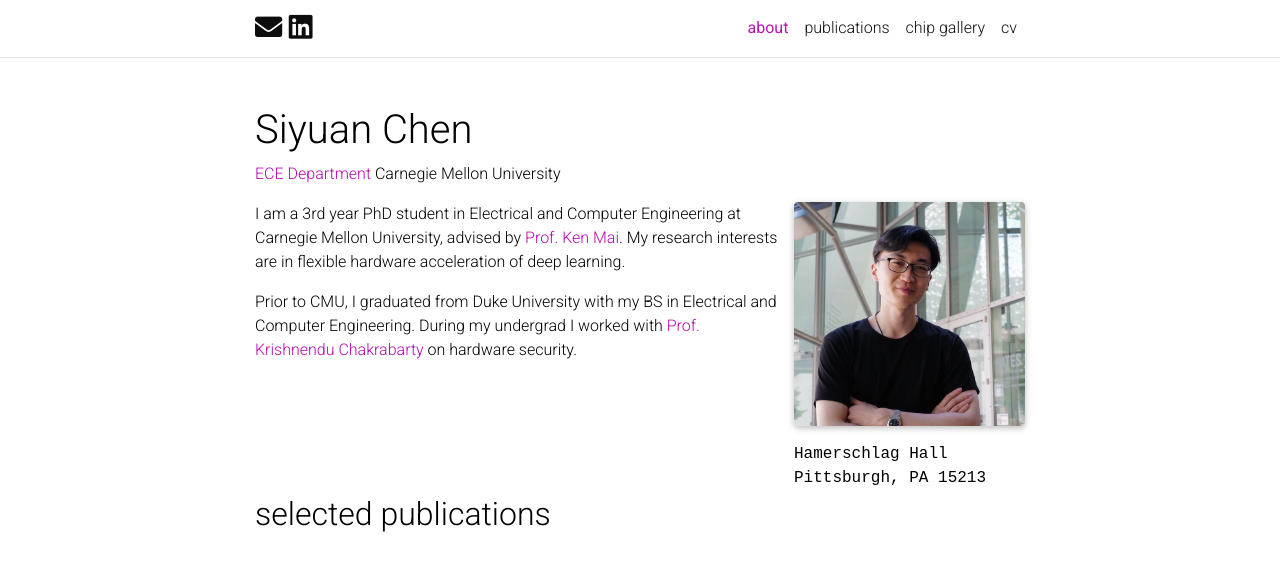
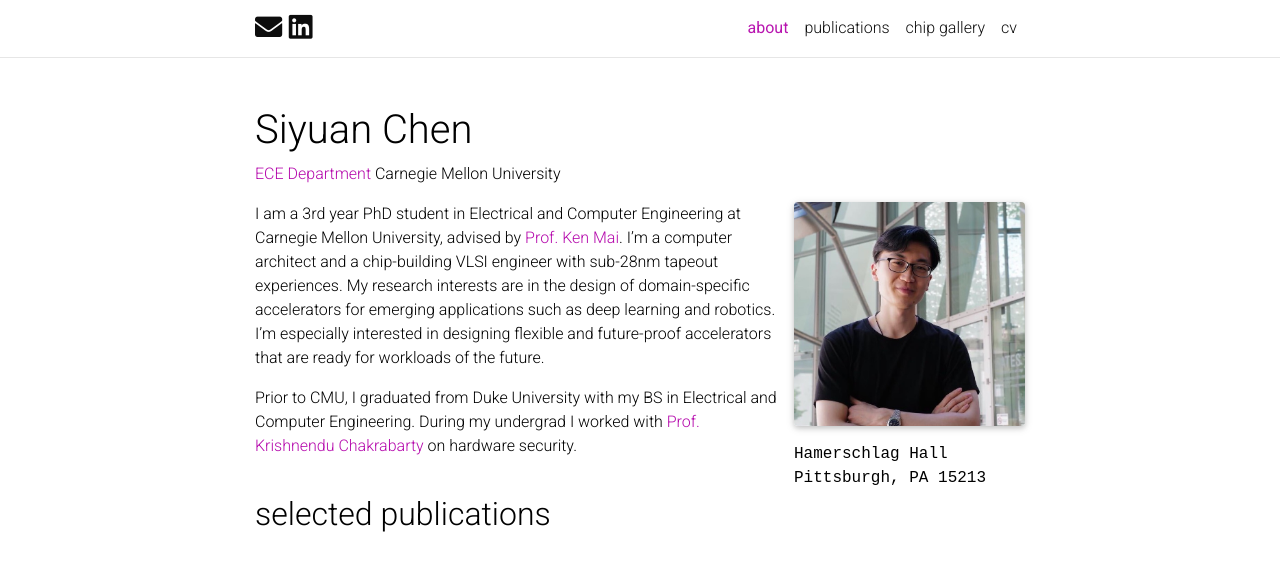
Before and after one commit to chensy7/chensy7.github.io, a Jekyll site: the page built from _pages/about.md, in a window 1280 px wide, cut to the strip 0-562 px from the top of the page. Built offline with Jekyll 4.4.1, drawn with Linux system fonts in a browser that asks for light colours; full-size pictures stand in for the smaller copies a plugin makes; comment, search, counter and statistics services are not loaded; a style sheet for code colours, icons or effects is not loaded.

Commit message:
Update about.md

```diff
--- a/_pages/about.md
+++ b/_pages/about.md
@@ -18,6 +18,6 @@ selected_papers: true # includes a list of papers marked as "selected={true}"
 social: false  # includes social icons at the bottom of the page
 ---
 
-I am a 3rd year PhD student in Electrical and Computer Engineering at Carnegie Mellon University, advised by [Prof. Ken Mai](https://www.ece.cmu.edu/directory/bios/mai-ken.html). My research interests are in flexible hardware acceleration of deep learning.
+I am a 3rd year PhD student in Electrical and Computer Engineering at Carnegie Mellon University, advised by [Prof. Ken Mai](https://www.ece.cmu.edu/directory/bios/mai-ken.html). I’m a computer architect and a chip-building VLSI engineer with sub-28nm tapeout experiences. My research interests are in the design of domain-specific accelerators for emerging applications such as deep learning and robotics. I’m especially interested in designing flexible and future-proof accelerators that are ready for workloads of the future.
 
 Prior to CMU, I graduated from Duke University with my BS in Electrical and Computer Engineering. During my undergrad I worked with [Prof. Krishnendu Chakrabarty](https://www.linkedin.com/in/krishnendu-chakrabarty-2521186) on hardware security.
```
